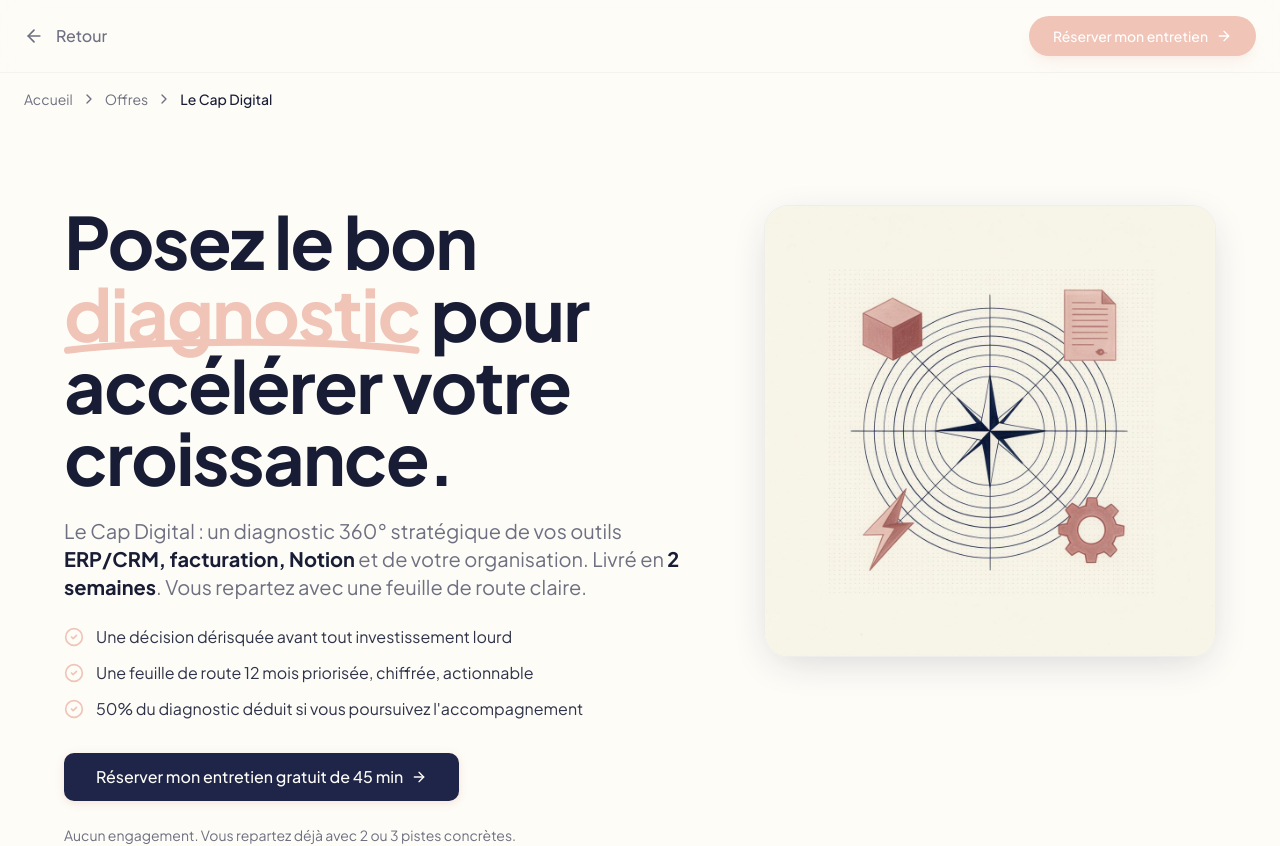
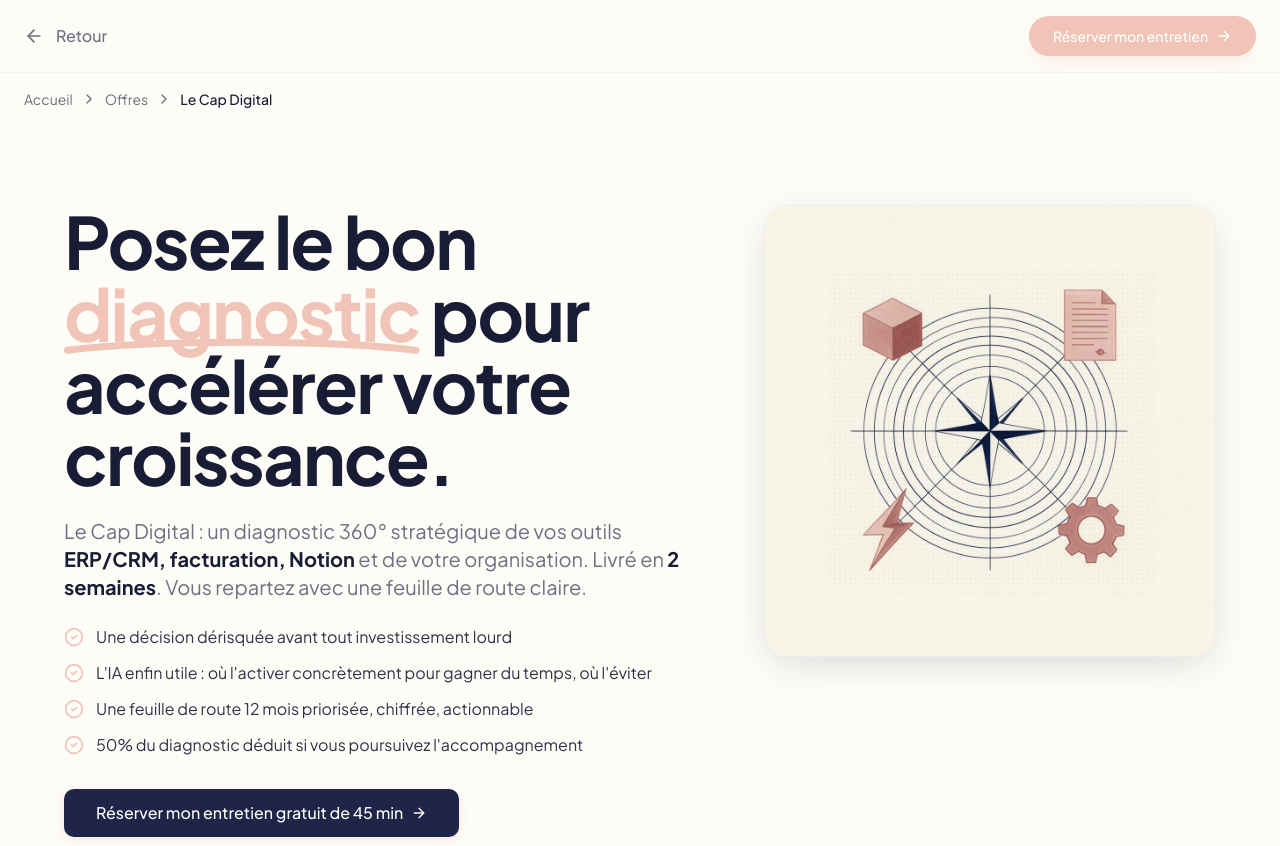
Before and after one commit to mLyon4/caplean-ia, a React (Vite) app: page /le-cap-digital in a window 1280 px wide. Shown: the top 846 px of the page. Built offline with nearby package versions, Linux system fonts and the light colour scheme.

Commit message:
Changes
Co-authored-by: mLyon4 <226275147+mLyon4@users.noreply.github.com>

```diff
--- a/src/pages/CapDigital.tsx
+++ b/src/pages/CapDigital.tsx
@@ -47,6 +47,7 @@ const CapDigital = () => {
 
   const benefits = [
     "Une décision dérisquée avant tout investissement lourd",
+    "L'IA enfin utile : où l'activer concrètement pour gagner du temps, où l'éviter",
     "Une feuille de route 12 mois priorisée, chiffrée, actionnable",
     "50% du diagnostic déduit si vous poursuivez l'accompagnement",
   ];
```
